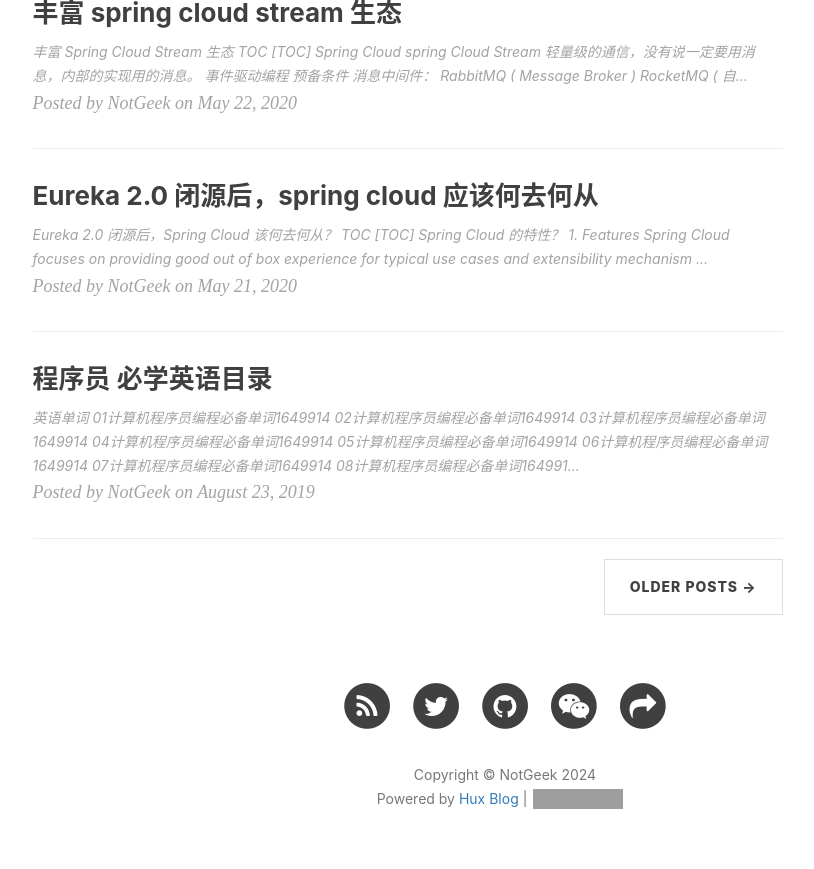
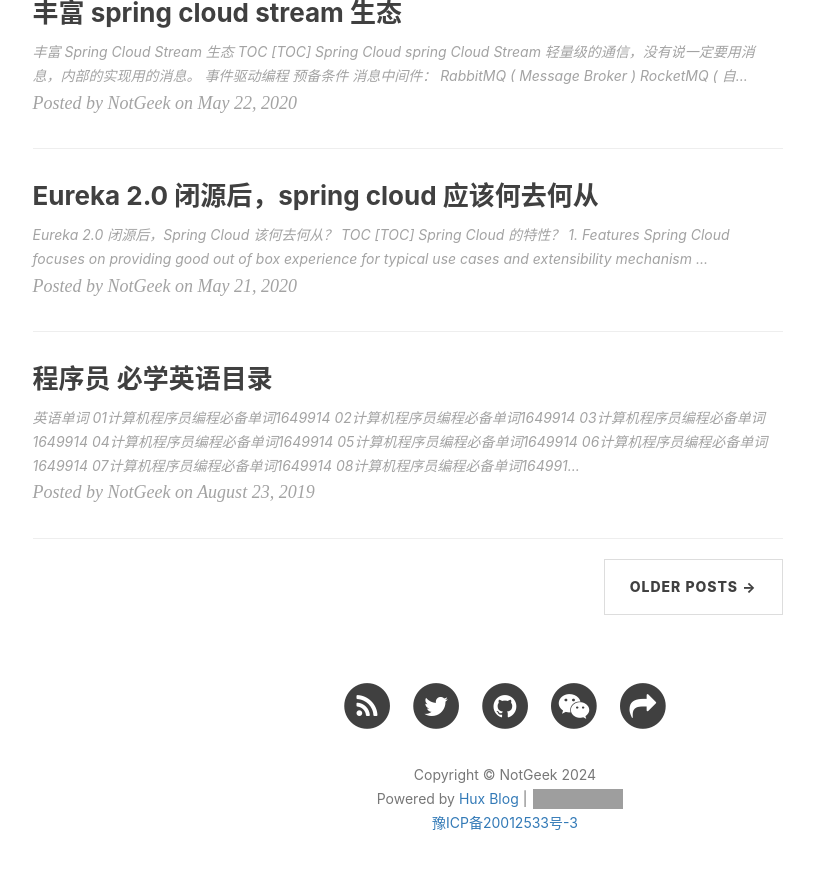
Before and after one commit to nogeek-cn/nogeek-cn.github.io, a Jekyll site: the page built from index.html, in a window 1280 px wide and 900 px high, scrolled down 1800 px. Shown: the top 869 px of the window, without its empty margins (135-949 px from the left). Built offline with Jekyll 4.4.1, drawn with Linux system fonts in a browser that asks for light colours; nearby versions of some CDN libraries; the list of posts is cut into pages by our own code; comment, search, counter and statistics services are not loaded; grey boxes are pictures that could not be loaded.

Commit message:
2024-12-24 18:09:54 AutoCommit.sh by Darian

```diff
--- a/_config.yml
+++ b/_config.yml
@@ -7,6 +7,8 @@
 keyword: "Darian, Darian无剑, 无剑的博客, notGeek Blog, 博客, 个人网站, 互联网, Web, Java, 后端, 架构, 设计"
 url: "https://notgeek.cn"              # your host, for absolute URL
 baseurl: ""                             # for example, '/blog' if your blog hosted on 'host/blog'
+
+encoding: utf-8
 
 post:
   author: darian
--- a/_includes/footer.html
+++ b/_includes/footer.html
@@ -16,6 +16,8 @@
                         frameborder="0" scrolling="0" width="100px" height="20px"
                         src="https://ghbtns.com/github-btn.html?user=huxpro&repo=huxpro.github.io&type=star&count=true" >
                     </iframe>
+                    <br>
+                    <a href="https://beian.miit.gov.cn/">豫ICP备20012533号-3</a>
                 </p>
             </div>
         </div>
```
